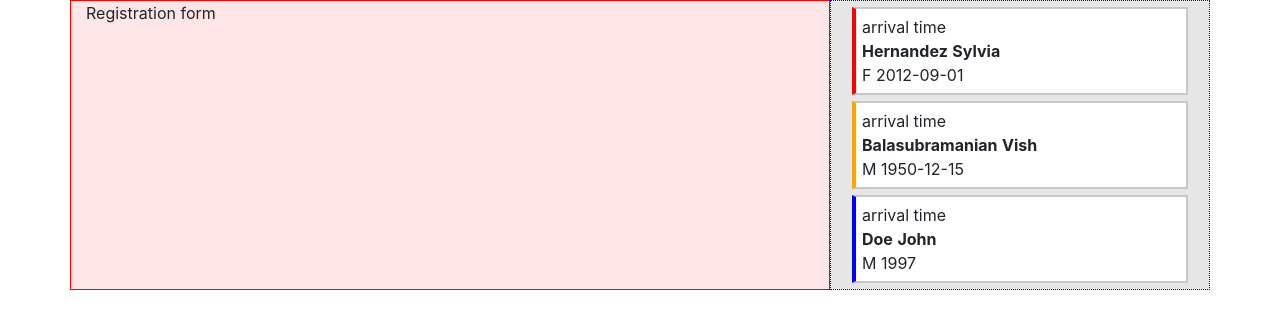
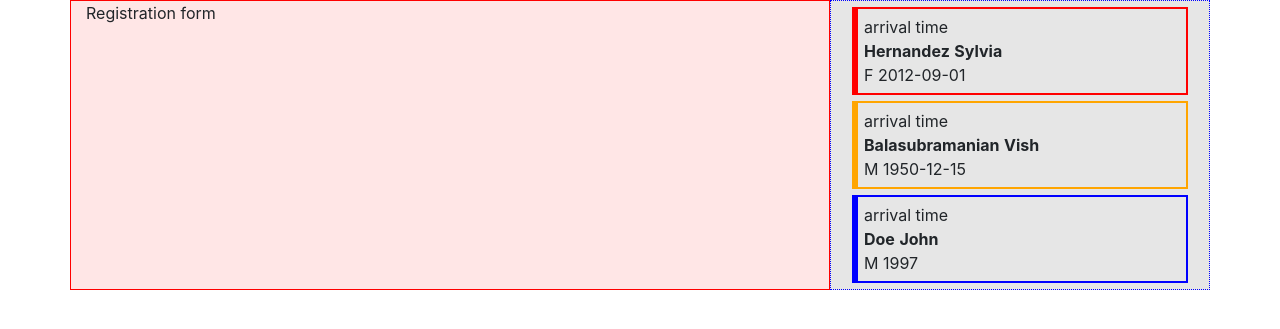
Before and after one commit to tag/project-triage-2019, a PHP site: page / in a window 1280 px wide. Shown: the part 96-425 px from the top of the page. Run offline with PHP 8.4, Linux system fonts and the light colour scheme.

Commit message:
Notes from Tom's Video, made changes

```diff
--- a/app/public/css/site.css
+++ b/app/public/css/site.css
@@ -9,10 +9,12 @@
 }
 
 .patientWaiting {
-  border: 2px solid rgb(200,200,200);
+  /* border: 2px solid rgb(200,200,200); */ border width and style consolidated
   background-color: white;
   margin: 6px;
   padding: 6px;
+  border-width: 2px;
+  border-style: solid;
 }
 
 .patientName {
@@ -20,11 +22,15 @@
 }
 
 .highPriority {
-  border-left: 4px solid red;
+  border-color: red;
+  border-left-width: 6px;
 }
 .mediumPriority {
-  border-left: 4px solid orange;
+  border-color: orange;
+  border-left-width: 6px ;
 }
 .lowPriority {
-  border-left: 4px solid blue;
+  border-color: blue;
+  border-left-width: 6px;
+  /* border-left: 6px solid blue; */
 }
--- a/app/public/index.html
+++ b/app/public/index.html
@@ -50,7 +50,7 @@
       </div>
       <div id="patientWaitingApp" class="col-md-4 queueView">
         <div class="patientWaiting patient"
-        :class="patient.priority +'Priority'"
+         v-bind:class="patient.priority +'Priority'"
          v-for="patient in patients">
           arrival time<br>
           <span class="patientName">{{ patient.lastName }}</span>
--- a/app/public/js/waiting.app.js
+++ b/app/public/js/waiting.app.js
@@ -3,10 +3,12 @@ var waitingApp = new Vue({
   data: {
     patients: []
   },
+
+  //methods will be what fetches the data, where at and then what it will do (then)
   methods: {
     fetchPatients() {
-      fetch('dummy.php')
-      .then( response => response.json() )
+      fetch('dummy.php') //this could be a URL of where you're getting the data
+      .then( response => response.json() ) //will print JSON to console
       .then( json => {waitingApp.patients = json})
       ;
 
@@ -18,7 +20,7 @@ var waitingApp = new Vue({
     }
   },
   created() {
-    this.fetchPatients();
+    this.fetchPatients(); // need this.function name in the created for the methods function to be found
   }
 })
 
```
